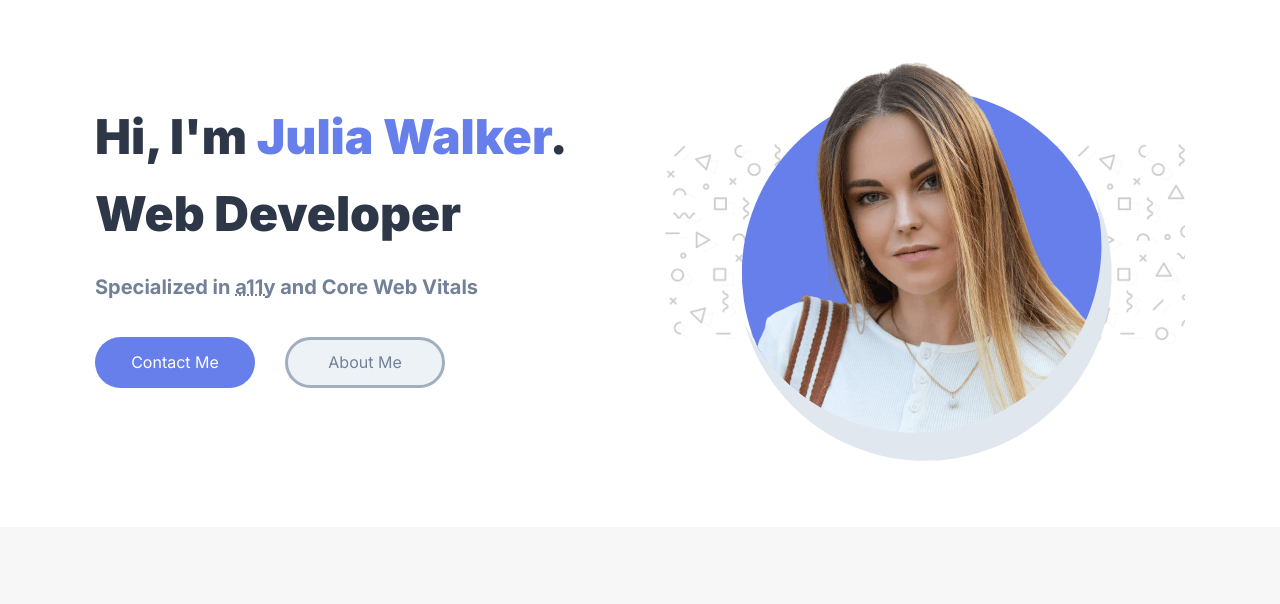
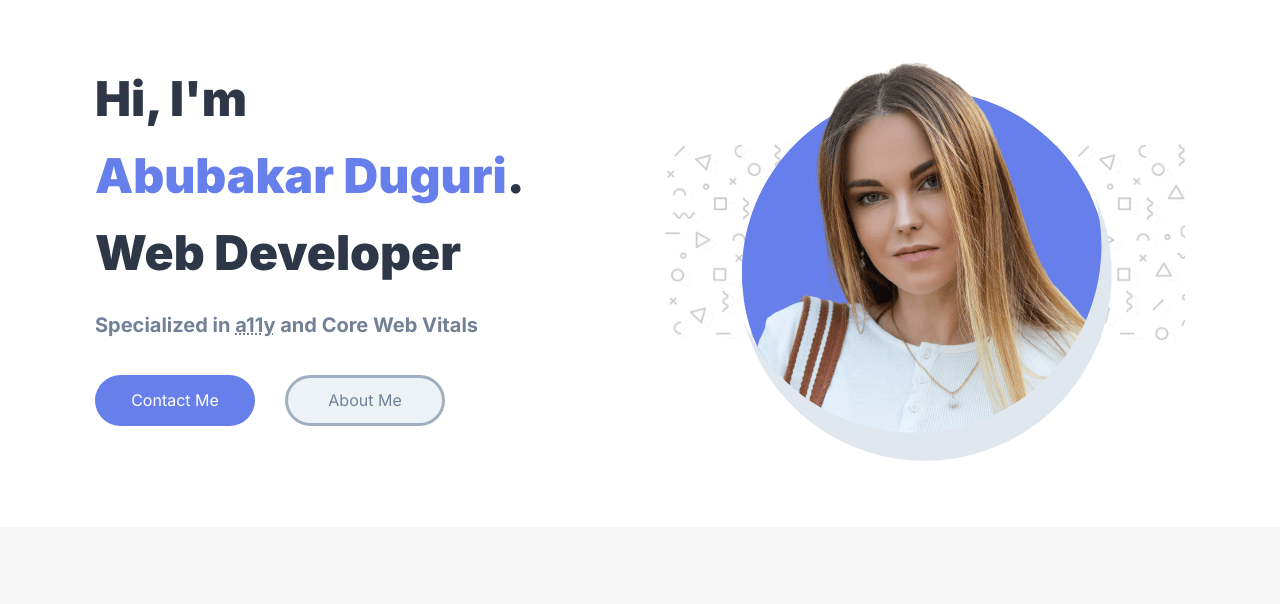
Before and after one commit to sadeeq-17/sadeeq.github.io, a plain HTML site: page index.html in a window 1280 px wide. Shown: the part 92-696 px from the top of the page. Drawn offline with nearby package versions, Linux system fonts and the light colour scheme.

Commit message:
Update index.html

```diff
--- a/index.html
+++ b/index.html
@@ -151,7 +151,7 @@
         <div class="left">
 
           <h1 class="h1">
-            Hi, I'm <b>Julia&nbsp;Walker</b>.
+            Hi, I'm <b>Abubakar&nbsp;Duguri</b>.
             <br>Web Developer
           </h1>
 
```
